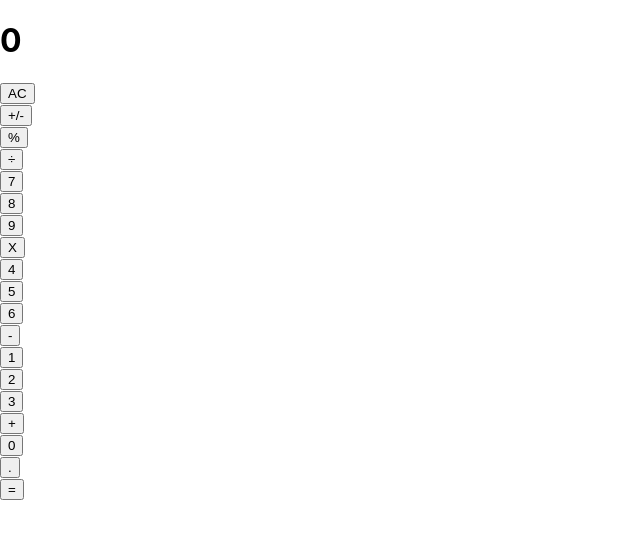
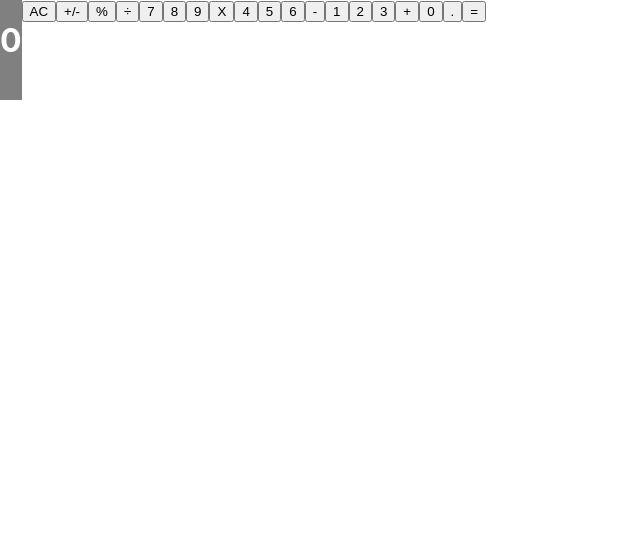
Before and after one commit to TashfeenRao/calculator-react, a React (Create React App) app: page / in a window 1280 px wide. Shown: the top 538 px of the page, without its empty margins (0-640 px from the left). Built offline with nearby package versions, Linux system fonts and the light colour scheme.

Commit message:
added display property to components div

```diff
--- a/src/components/App.js
+++ b/src/components/App.js
@@ -16,8 +16,10 @@ class App extends Component {
     const { result } = this.state;
     return (
       <div className="App">
-        <Disaply result={result} />
-        <ButtonPanel onClick={() => this.handleClick()} />
+        <div className="calculator">
+          <Disaply result={result} />
+          <ButtonPanel onClick={() => this.handleClick()} />
+        </div>
       </div>
     );
   }
--- a/src/components/ButtonPanel.js
+++ b/src/components/ButtonPanel.js
@@ -32,7 +32,7 @@ class ButtonPanel extends Component {
           <Button name="Button" value="3" onClick={onClick} />
           <Button name="Button" value="+" onClick={onClick} />
         </div>
-        <div className="Group1">
+        <div className="Group5">
           <Button name="Button" value="0" onClick={onClick} />
           <Button name="Button" value="." onClick={onClick} />
           <Button name="Button" value="=" onClick={onClick} />
--- a/src/components/Display.js
+++ b/src/components/Display.js
@@ -4,7 +4,7 @@ import PropTypes from 'prop-types';
 const Display = props => {
   const { result } = props;
   return (
-    <div>
+    <div className="display">
       <h1>{result}</h1>
     </div>
   );
--- a/src/index.css
+++ b/src/index.css
@@ -25,3 +25,37 @@ code {
     'Courier New',
     monospace;
 }
+
+.App {
+  display: flex;
+}
+.calculator {
+  display: flex;
+  width: 700px;
+}
+.display {
+  display: flex;
+  background-color: gray;
+  height: 100px;
+  color: white;
+  font-size: bold;
+}
+.buttonPanel {
+  display: flex;
+  height: 100px;
+}
+.Group1 {
+  display: flex;
+}
+.Group2 {
+  display: flex;
+}
+.Group3 {
+  display: flex;
+}
+.Group4 {
+  display: flex;
+}
+.Group5 {
+  display: flex;
+}
```
